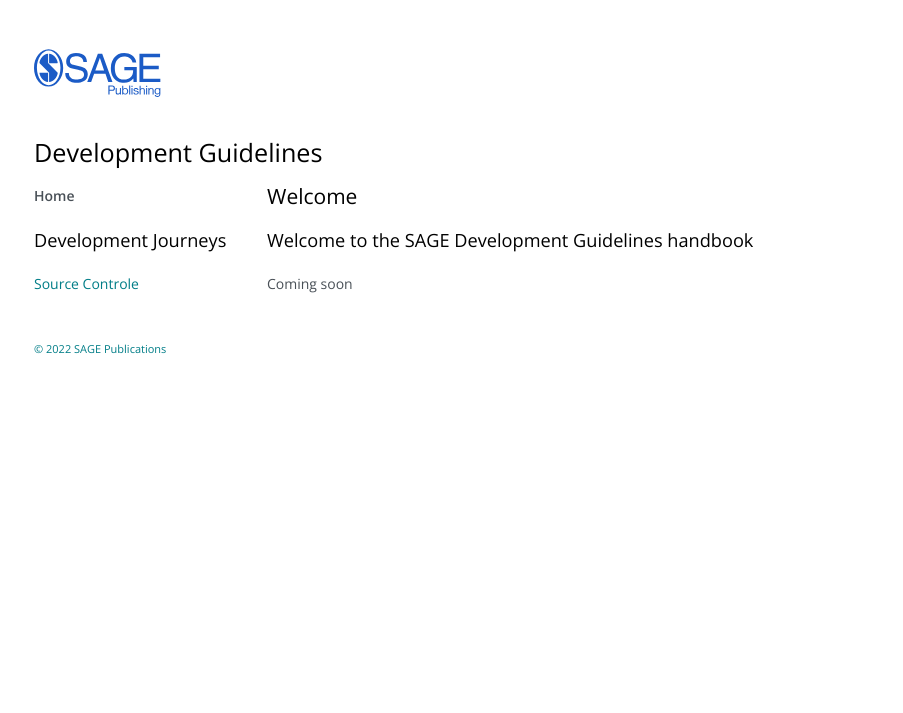
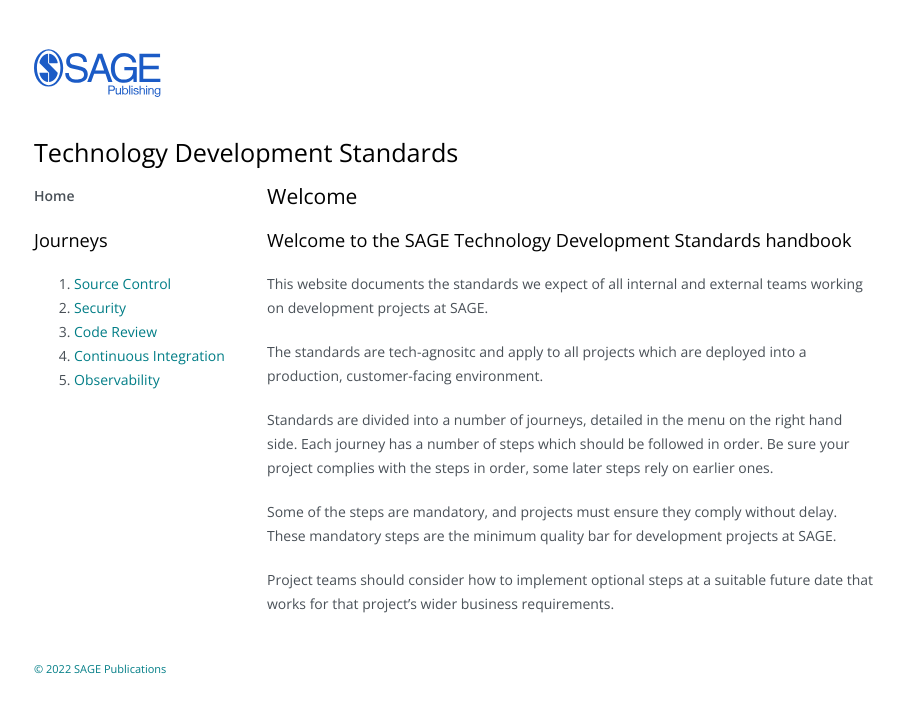
Before and after one commit to sagepublishing/sagepublishing.github.io, a Jekyll site: the page built from index.md, in a window 1280 px wide. Shown: the top 713 px of the page, without its empty margins (140-1043 px from the left). Built offline with Jekyll 4.4.1, drawn with Linux system fonts in a browser that asks for light colours; nearby versions of some CDN libraries.

Commit message:
90% - Add intro and description (#2)
* Add brand colours
* Initial intro
* Adding intro and first journey
* Added GH repo, renamed guidelines => standards
* Adding source control journey
* minor tweaks to source control journey
* update main section links to clarify those pages do not exist yet

Co-authored-by: Michael Sisolak <michael.sisolak@sagepub.com>

```diff
--- a/_includes/header.html
+++ b/_includes/header.html
@@ -1,5 +1,5 @@
 <header role="banner" id="top">
     <div class="brand"></div>
     <a id="menu-btn" class="btn" href="#nav"><span aria-hidden>☰</span><span class="sr-only">Menu</span></a>
-    <h1 class="site-title"><span class="sr-only">SAGE</span> Development Guidelines</h1>
+    <h1 class="site-title"><span class="sr-only">SAGE</span> Technology Development Standards</h1>
 </header>
--- a/_includes/nav.html
+++ b/_includes/nav.html
@@ -4,11 +4,23 @@
             <a href="{{ site.baseurl }}/">Home</a>
         </li>
     </ul>
-    <h2 class="gamma">Development Journeys</h2>
-    <ul>
+    <h2 class="gamma">Journeys</h2>
+    <ol>
         <li{% if page.body_class == 'source-control' %} class="active"{% endif %}>
-            <a href="{{ site.baseurl }}/journeys/source-control.html">Source Controle</a>
+            <a href="{{ site.baseurl }}/journeys/source-control.html">Source Control</a>
         </li>
-    </ul>
+        <li{% if page.body_class == 'source-control' %} class="active"{% endif %}>
+            <a href="{{ site.baseurl }}/journeys/">Security</a>
+        </li>
+        <li{% if page.body_class == 'source-control' %} class="active"{% endif %}>
+            <a href="{{ site.baseurl }}/journeys/">Code Review</a>
+        </li>
+        <li{% if page.body_class == 'source-control' %} class="active"{% endif %}>
+            <a href="{{ site.baseurl }}/journeys/">Continuous Integration</a>
+        </li>
+        <li{% if page.body_class == 'source-control' %} class="active"{% endif %}>
+            <a href="{{ site.baseurl }}/journeys/">Observability</a>
+        </li>
+    </ol>
     <a id="close-btn" class="btn" href="#top"><span aria-hidden>✖</span><span class="sr-only">Close menu</span></a>
 </nav>
--- a/index.md
+++ b/index.md
@@ -4,6 +4,14 @@ title: Welcome
 body_class: home
 ---
 
-### Welcome to the SAGE Development Guidelines handbook
+### Welcome to the SAGE Technology Development Standards handbook
 
-Coming soon
+This website documents the standards we expect of all internal and external teams working on development projects at SAGE.
+
+The standards are tech-agnositc and apply to all projects which are deployed into a production, customer-facing environment.
+
+Standards are divided into a number of journeys, detailed in the menu on the right hand side. Each journey has a number of steps which should be followed in order. Be sure your project complies with the steps in order, some later steps rely on earlier ones.
+
+Some of the steps are mandatory, and projects must ensure they comply without delay. These mandatory steps are the minimum quality bar for development projects at SAGE.
+
+Project teams should consider how to implement optional steps at a suitable future date that works for that project's wider business requirements.
--- a/stylesheets/styles.css
+++ b/stylesheets/styles.css
@@ -1,8 +1,8 @@
 @import url(https://fonts.googleapis.com/css?family=Open+Sans:400italic,400,600,300,700);
 
 :root {
-  --brand-primary: #017d87;
-  --brand-accent: #005d64;
+  --brand-primary: #007D86;
+  --brand-accent: #1b5bc6;
 }
 
 * {
```
Also changed, not shown: journeys/source-control.md (added, +158 -0 lines).
